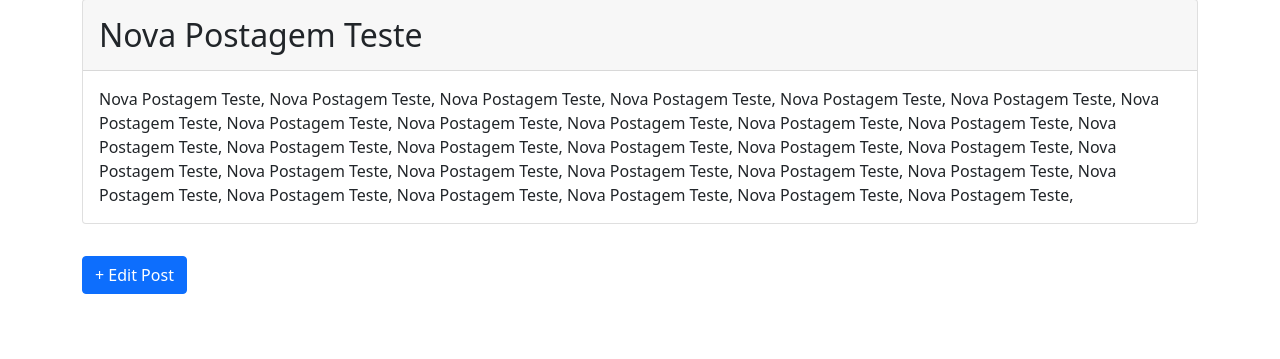
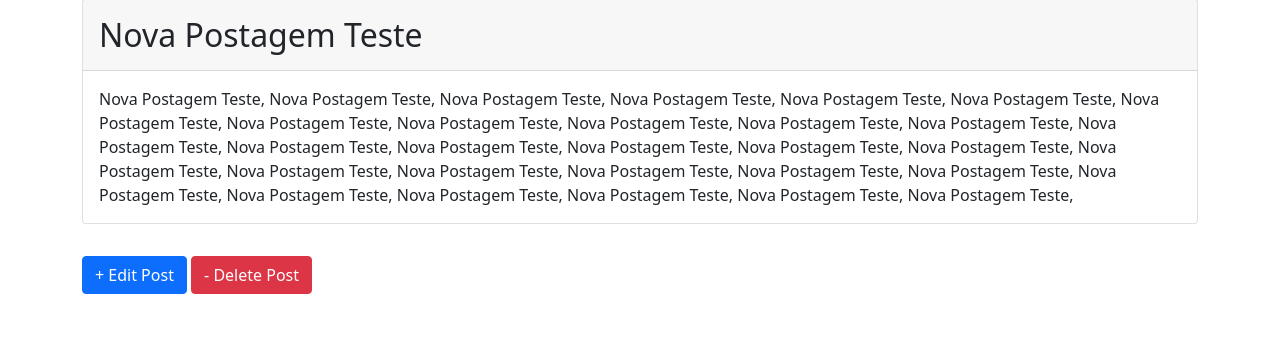
Before and after one commit to JohnyLucio7/Django_Course, a Django app: a page that uses meu_site/blog/templates/blog/post_detail.html in a window 1280 px wide. Shown: the part 113-472 px from the top of the page. Run offline with Django 3.2, Linux system fonts and the light colour scheme; data comes from the database, SQL or seed files in the repository; both versions use the stored data as it was after the commit; some libraries are stand-ins or nearby versions.

Commit message:
DeleteView

```diff
--- a/meu_site/blog/models.py
+++ b/meu_site/blog/models.py
@@ -34,6 +34,9 @@ class Post(models.Model):
     def get_absolute_url_update(self):
         return reverse('post_edit', args=[self.slug])
 
+    def get_absolute_url_delete(self):
+        return reverse('post_delete', args=[self.slug])
+
     class Meta:
         ordering = ('-published',)
 
--- a/meu_site/blog/templates/blog/post_detail.html
+++ b/meu_site/blog/templates/blog/post_detail.html
@@ -12,4 +12,5 @@
     </div>
 </div>
 <a href="{{post.get_absolute_url_update}}" class="btn btn-primary">+ Edit Post</a>
+<a href="{{post.get_absolute_url_delete}}" class="btn btn-danger">- Delete Post</a>
 {% endblock content %}
--- a/meu_site/blog/urls.py
+++ b/meu_site/blog/urls.py
@@ -6,6 +6,7 @@ urlpatterns = [
     path('', views.BlogListView.as_view(), name='home'),
     path('post/new/', views.BlogCreateView.as_view(), name='post_new'),
     path('post/<slug:slug>/', views.BlogDetailView.as_view(), name='post_detail'),
-    path('post/<slug:slug>/edit', views.BlogUpdateView.as_view(), name='post_edit'),
+    path('post/<slug:slug>/edit/', views.BlogUpdateView.as_view(), name='post_edit'),
+    path('post/<slug:slug>/delete/', views.BlogDeleteView.as_view(), name='post_delete'),
 
 ]
--- a/meu_site/blog/views.py
+++ b/meu_site/blog/views.py
@@ -1,5 +1,6 @@
 from django.shortcuts import render
-from django.views.generic import ListView, DetailView, UpdateView
+from django.urls import reverse_lazy
+from django.views.generic import ListView, DetailView, UpdateView, DeleteView
 from django.views.generic.edit import CreateView
 from .models import Post
 
@@ -7,7 +8,7 @@ from .models import Post
 # Create your views here.
 
 class BlogListView(ListView):
-    model = Post
+    model = Post  # apontando para o model
     template_name = 'blog/home.html'
 
 
@@ -20,7 +21,7 @@ class BlogDetailView(DetailView):
 class BlogCreateView(CreateView):
     model = Post
     template_name = 'blog/post_new.html'
-    fields = ('author', 'title', 'content')
+    fields = ('author', 'title', 'slug', 'content')
     # fields = '__all__'
 
 
@@ -29,3 +30,9 @@ class BlogUpdateView(UpdateView):
     template_name = 'blog/post_edit.html'
     fields = ('title', 'content')
     # fields = '__all__'
+
+
+class BlogDeleteView(DeleteView):
+    model = Post
+    template_name = 'blog/post_delete.html'
+    success_url = reverse_lazy('home')
```
Also changed, not shown: meu_site/blog/templates/blog/post_delete.html (added, +9 -0 lines), meu_site/db.sqlite3.
